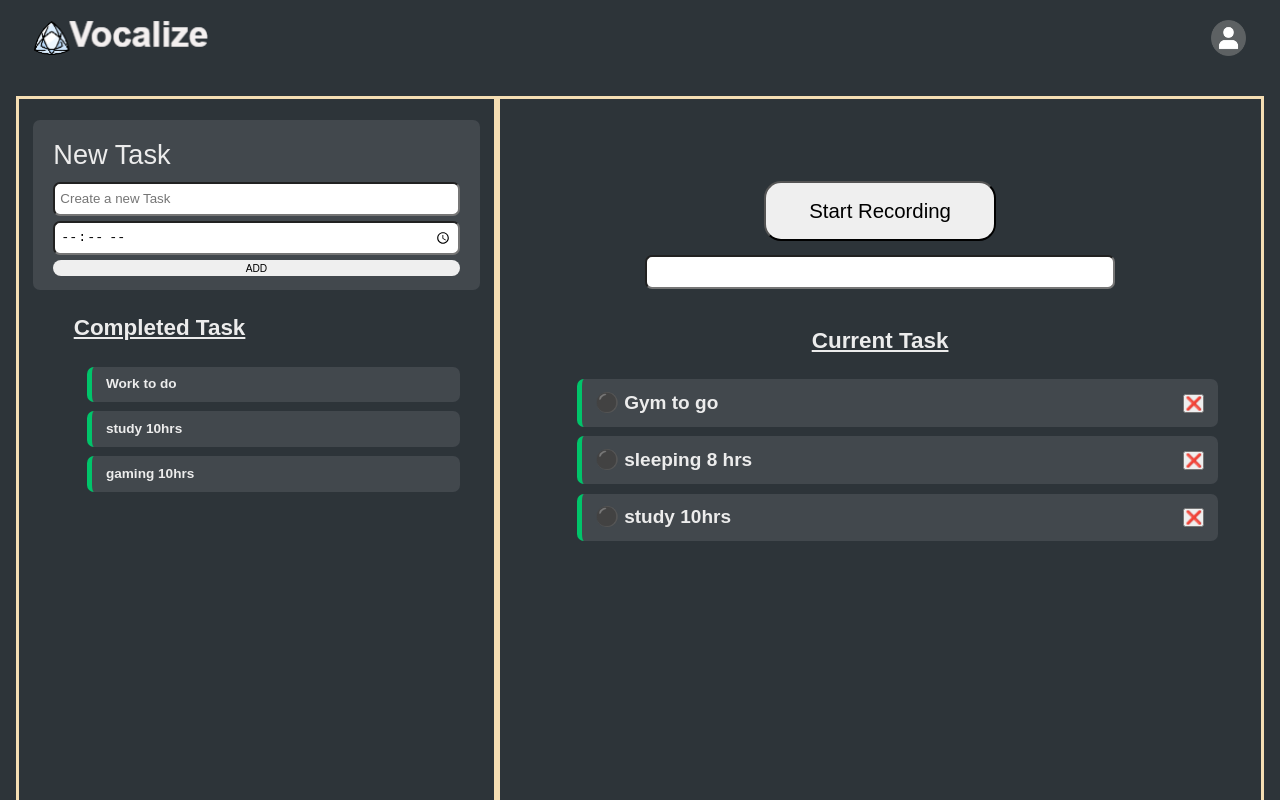
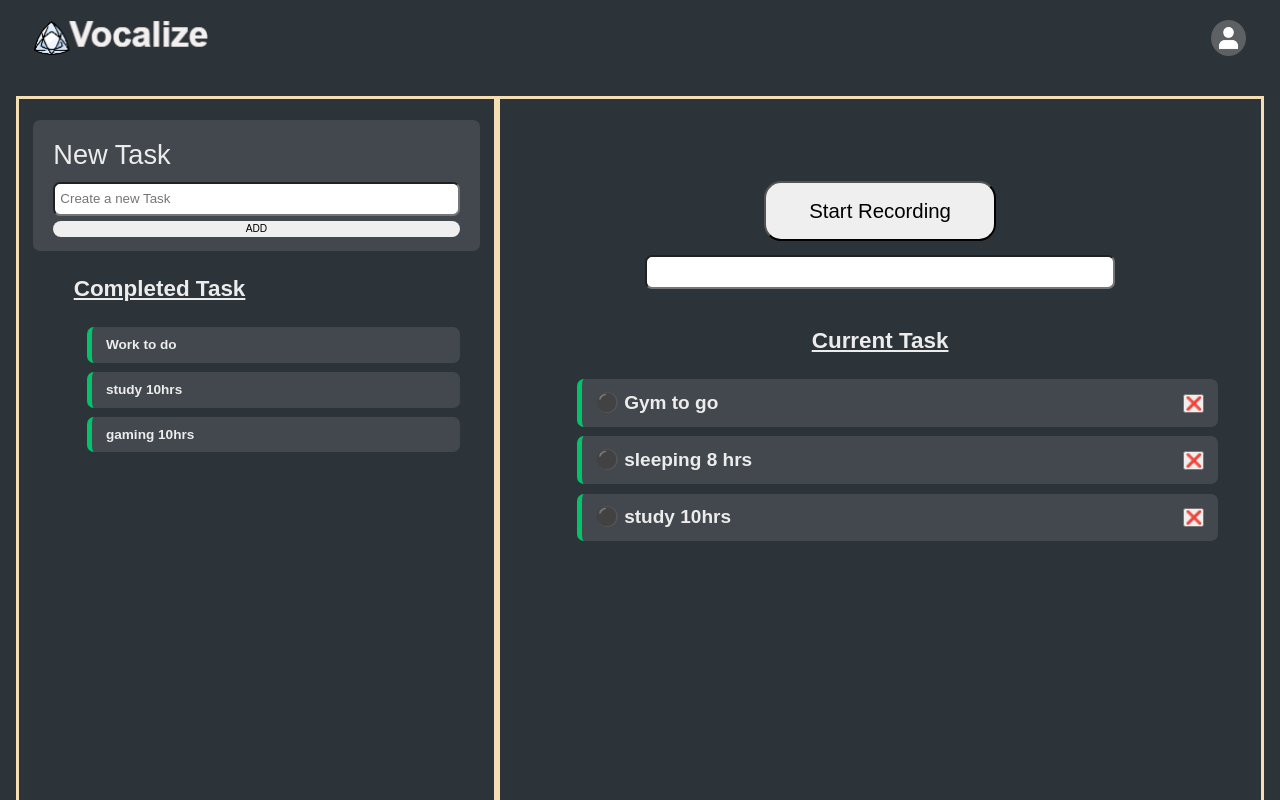
Before and after one commit to Vaibhav-sh27/Vocalize_FrontEnd, a React (Vite) app: page /app in a window 1280 px wide. Built offline with nearby package versions, Linux system fonts and the light colour scheme.

Commit message:
manual add

```diff
--- a/src/component/NewTask.jsx
+++ b/src/component/NewTask.jsx
@@ -1,12 +1,22 @@
+import { useRef, useState } from "react";
 import styles from "./NewTask.module.css";
-function NewTask() {
+function NewTask({array,setarr}) {
+  let [inp, setInp] = useState('');
+  function add(item) {
+    console.log(item);
+    if(inp){
+      const h = { task: item, isComp: false };
+      setarr((item) => [...item, h]);
+    }
+
+  }
   return (
     <div className={styles.form}>
       <div className={styles.row}>
         <label htmlFor="cityName">New Task</label>
-        <input id="cityName" placeholder="Create a new Task" />
-        <input id="Time" placeholder="Time" type="time" />
-        <button className={styles.btn}>ADD </button>
+        <input id="cityName" placeholder="Create a new Task" onChange={(e)=>{setInp(e.target.value)}}  />
+        {/* <input id="Time" placeholder="Time" type="time" /> */}
+        <button  className={styles.btn} onClick={()=>{add(inp)}}>ADD </button>
       </div>
     </div>
   );
--- a/src/component/Sidebar.jsx
+++ b/src/component/Sidebar.jsx
@@ -39,7 +39,7 @@ function Slidebar() {
     <div className={styles.sidebar}>
       {/* <Outlet /> */}
       <div className={styles.left}>
-        <NewTask />
+        <NewTask array={array} setarr={setarr}/>
         <Completed arr={arr} />
       </div>
       <Current array={array} setarr={setarr} />
```
